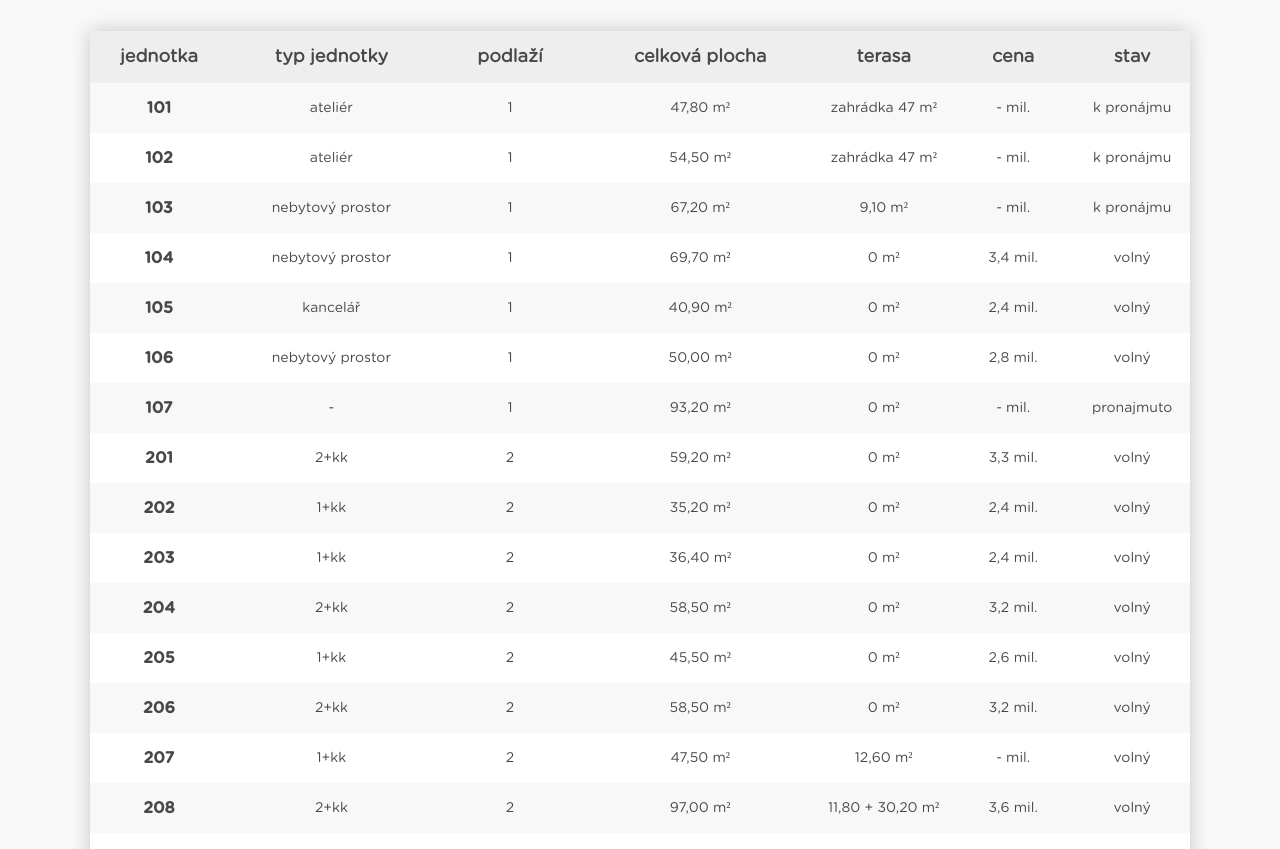
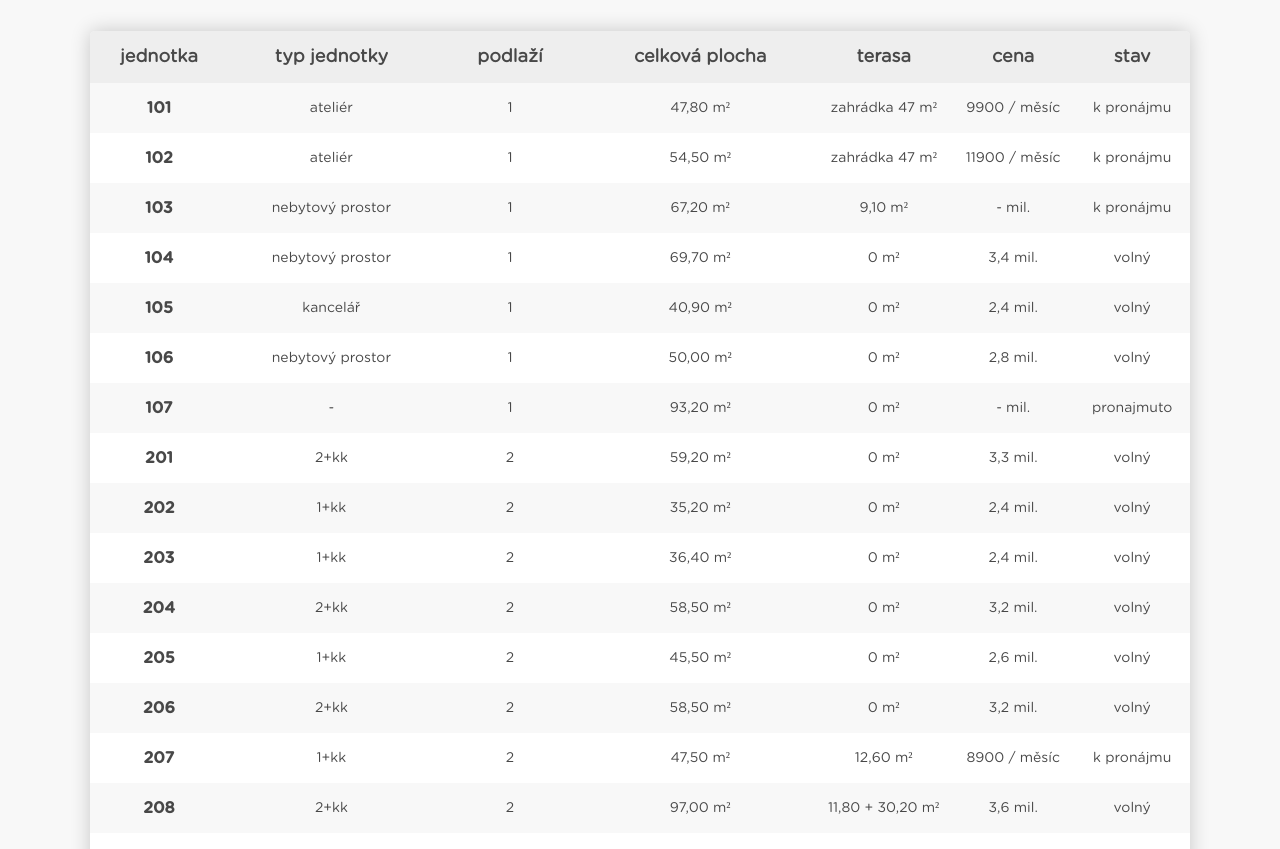
Before and after one commit to StyvekDrtic/bydleniSvojetice, a Jekyll site: the page built from ceny.html, in a window 1280 px wide. Shown: the part 369-1218 px from the top of the page. Built offline with Jekyll 4.4.1, drawn with Linux system fonts in a browser that asks for light colours.

Commit message:
dalsi upravy otec

```diff
--- a/_includes/head.html
+++ b/_includes/head.html
@@ -9,7 +9,7 @@
   <meta name="author" content="{{ site.author }}">
   <meta name="language" content="cs">
 
-  <link rel="stylesheet" href="assets/css/main.css?v=3">
+  <link rel="stylesheet" href="assets/css/main.css?v=4">
   <link rel="stylesheet" href="assets/js/photoswipe/photoswipe.css">
   <link rel="stylesheet" href="assets/js/photoswipe/default-skin.css">
 
--- a/_includes/tabulka.html
+++ b/_includes/tabulka.html
@@ -17,7 +17,7 @@
       <td>1</td>
       <td>47,80</td>
       <td>zahrádka 47</td>
-      <td>-</td>
+      <td class="neMil">9900 / měsíc</td>
       <td>k pronájmu</td>
     </tr>
 
@@ -27,7 +27,7 @@
       <td>1</td>
       <td>54,50</td>
       <td>zahrádka 47</td>
-      <td>-</td>
+      <td class="neMil">11900 / měsíc</td>
       <td>k pronájmu</td>
     </tr>
 
@@ -147,8 +147,8 @@
       <td>2</td>
       <td>47,50</td>
       <td>12,60</td>
-      <td>-</td>
-      <td>volný</td>
+      <td class="neMil">8900 / měsíc</td>
+      <td>k pronájmu</td>
     </tr>
 
     <tr>
--- a/_sass/_ceny.scss
+++ b/_sass/_ceny.scss
@@ -182,6 +182,12 @@
           }
         }
 
+        .neMil {
+          &:after {
+              content: "" !important;
+          }
+        }
+
         &:last-child {
           td {
             &:last-child {
```
